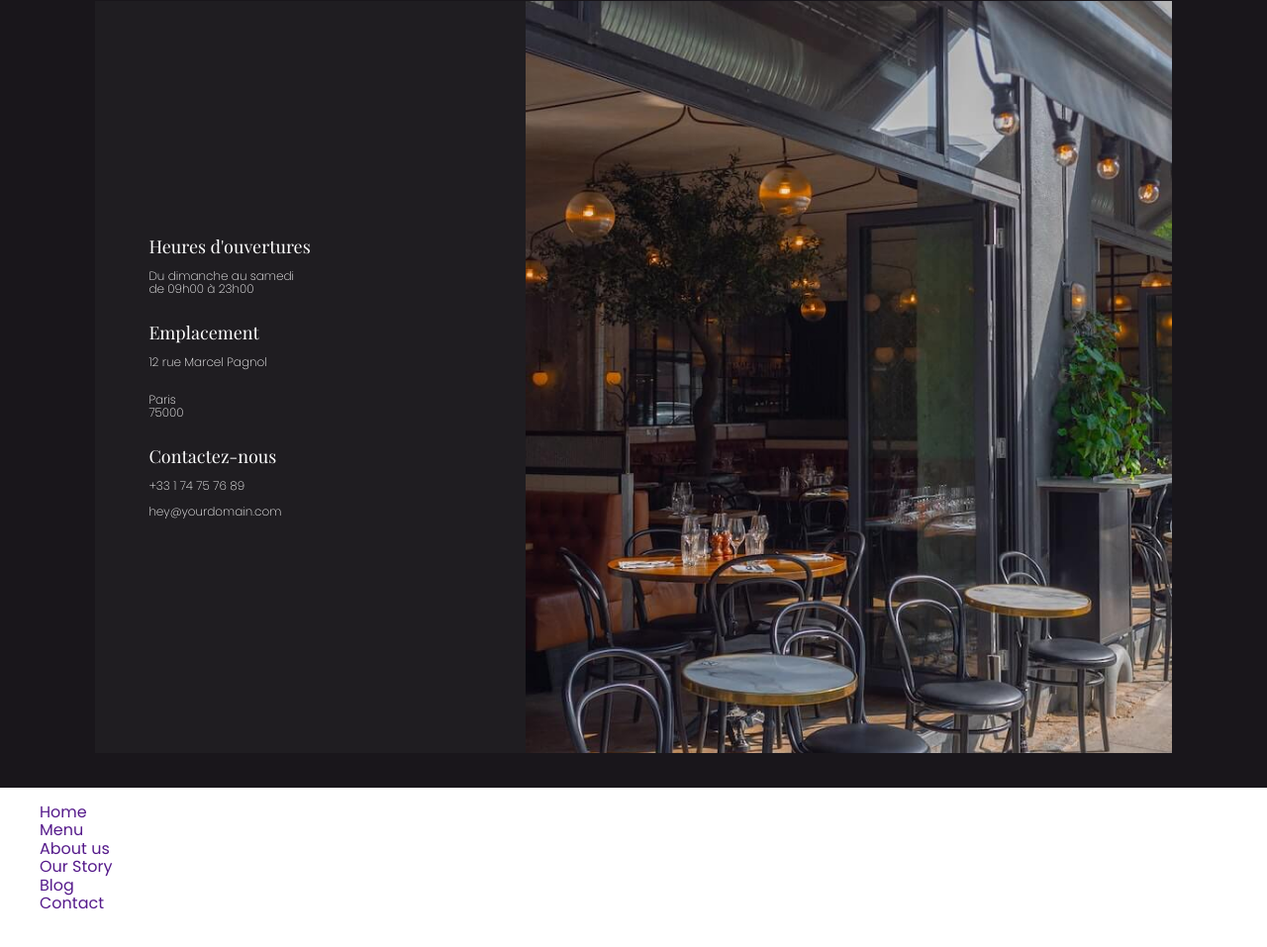
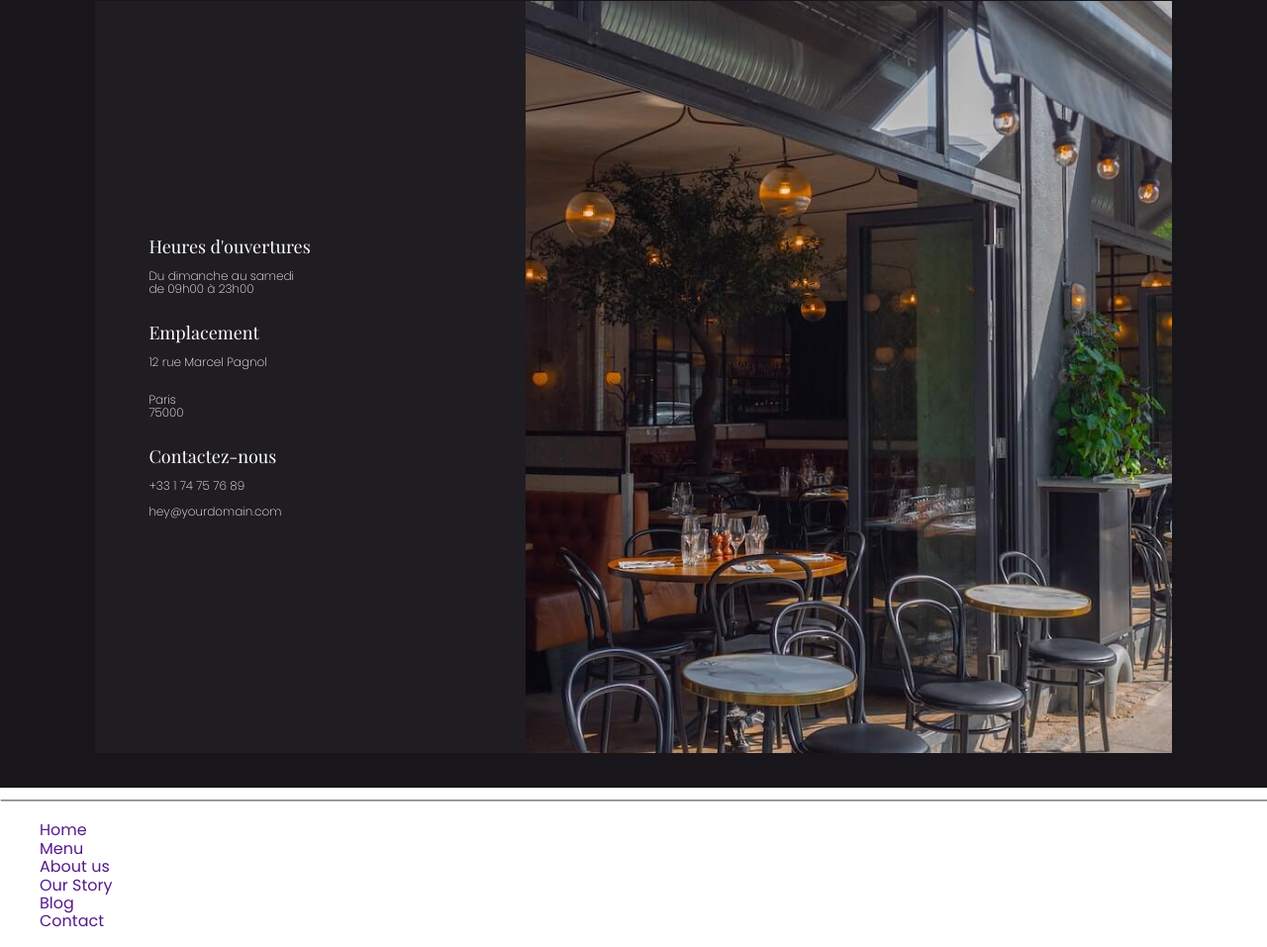
Before and after one commit to sia220/Site-Vitrine-Restaurant, a website: page index.html in a window 1280 px wide. Shown: the part 4107-5064 px from the top of the page at 99% size. Drawn offline with nearby package versions, Linux system fonts and the light colour scheme.

Commit message:
- ajout classes section Footer pour pouvoir styliser

```diff
--- a/index.html
+++ b/index.html
@@ -343,6 +343,9 @@
             </section>
         </main>
         <footer>
+            <div class="footer__img">
+                <img src="./assets/div.footer_divider.png" alt="" />
+            </div>
             <ul>
                 <li><a href="">Home</a></li>
                 <li><a href="">Menu</a></li>
```
